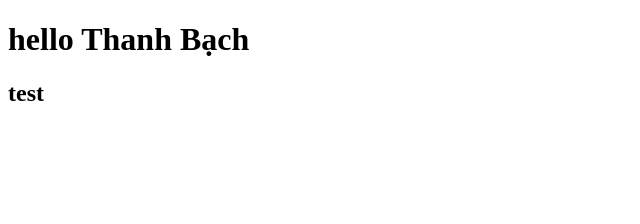
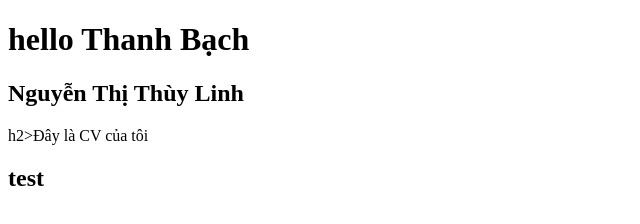
Before and after one commit to thanh134676/thanh134676.github.io, a plain HTML site: page index.html in a window 1280 px wide. Shown: the whole page, without its empty margins (0-640 px from the left). Drawn offline with Linux system fonts and the light colour scheme.

Commit message:
Update index.html

```diff
--- a/index.html
+++ b/index.html
@@ -8,6 +8,8 @@
 </head>
 <body>
     <h1>hello Thanh Bạch</h1>
+    <h2>Nguyễn Thị Thùy Linh</h2>
+    h2>Đây  là CV của tôi</h2>
     <h2>test</h2>
 </body>
 </html>
```
